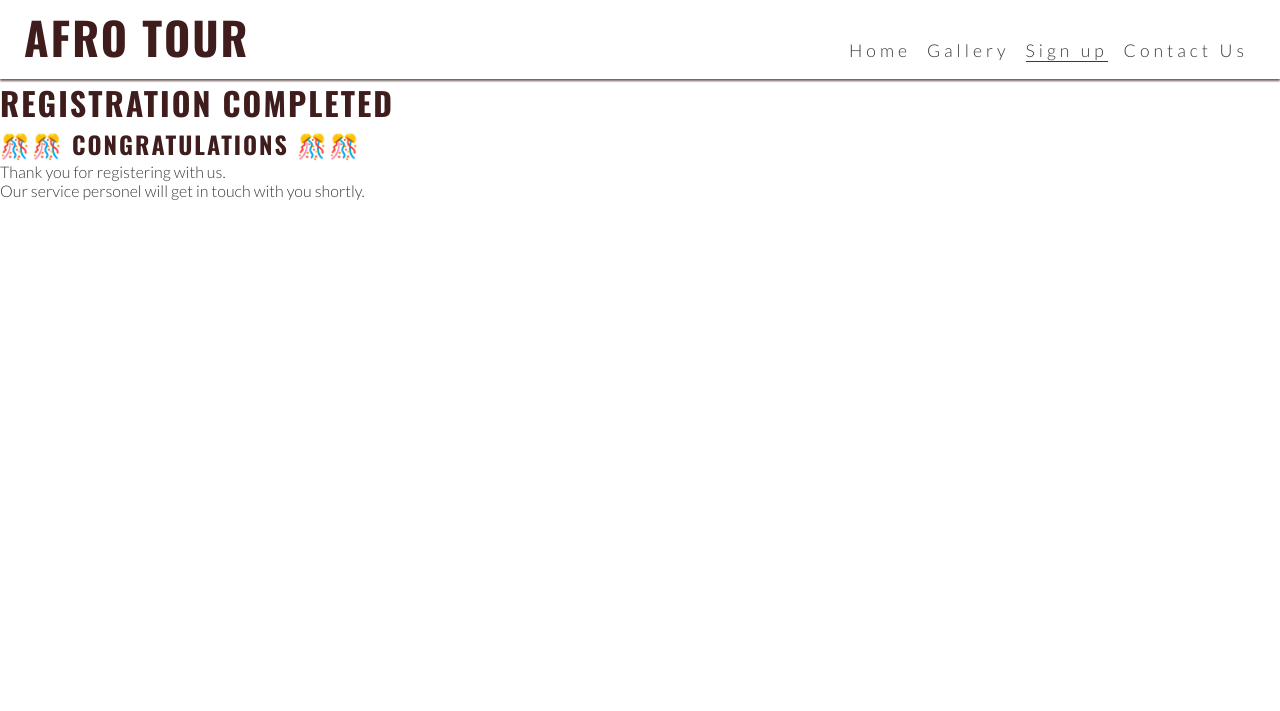
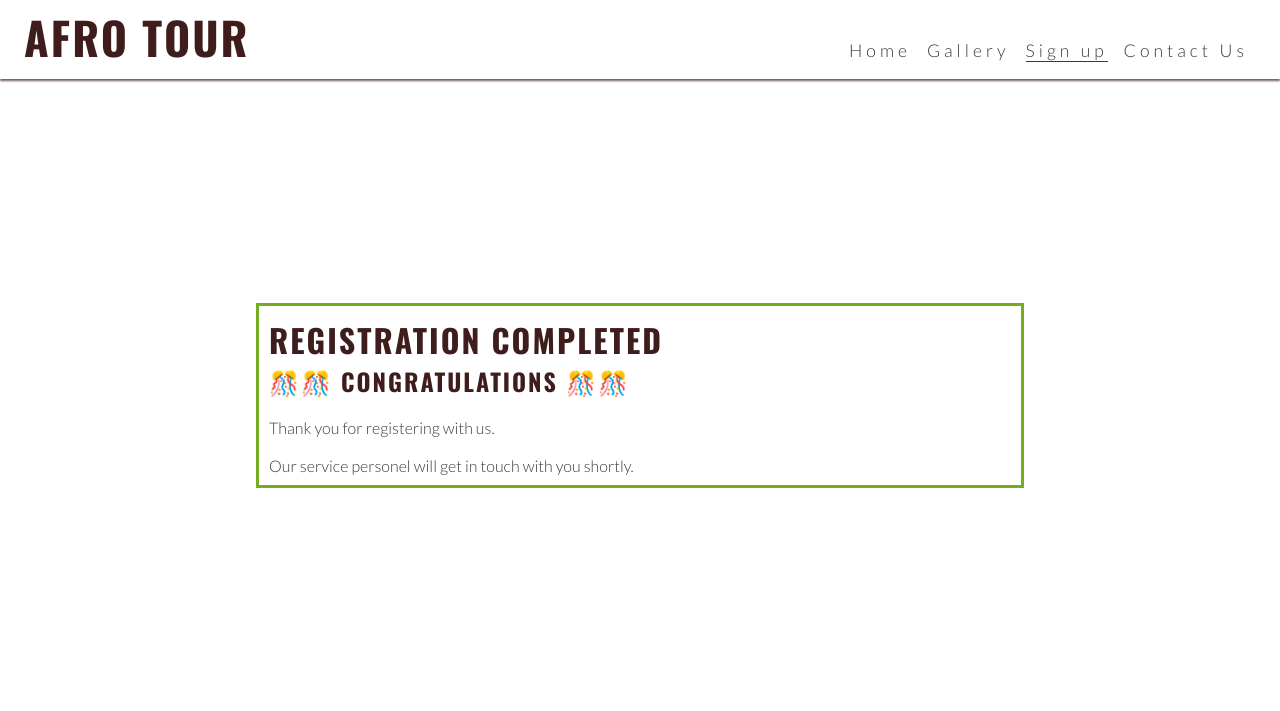
Before and after one commit to Amba2018/afro-tour, a plain HTML site: page signup_response.html in a window 1280 px wide. Shown: the top 711 px of the page. Drawn offline with nearby package versions, Linux system fonts and the light colour scheme.

Commit message:
Style signup response

```diff
--- a/assets/css/style.css
+++ b/assets/css/style.css
@@ -248,6 +248,14 @@ input[type=email] {
     color: #fafafa;
 }
 
+/*Signup Response*/
+.response {
+    margin: auto;
+    width: 60%;
+    border: 3px solid #73AD21;
+    padding: 10px;
+}
+
 /*Contact section*/
 #contact {
     text-align: center;
@@ -396,6 +404,7 @@ input[type=email] {
         background-color: #fafafa;
         color: #454b1b;
     }
+
 }
 
 /* Large devices (laptops and desktops, 992px and up) */
@@ -437,4 +446,5 @@ input[type=email] {
     #local-delight>div {
         align-self: flex-end;
     }
+
 }
```
Also changed, not shown: signup.html (+1 -1 lines), signup_response.html (+3 -1 lines).
